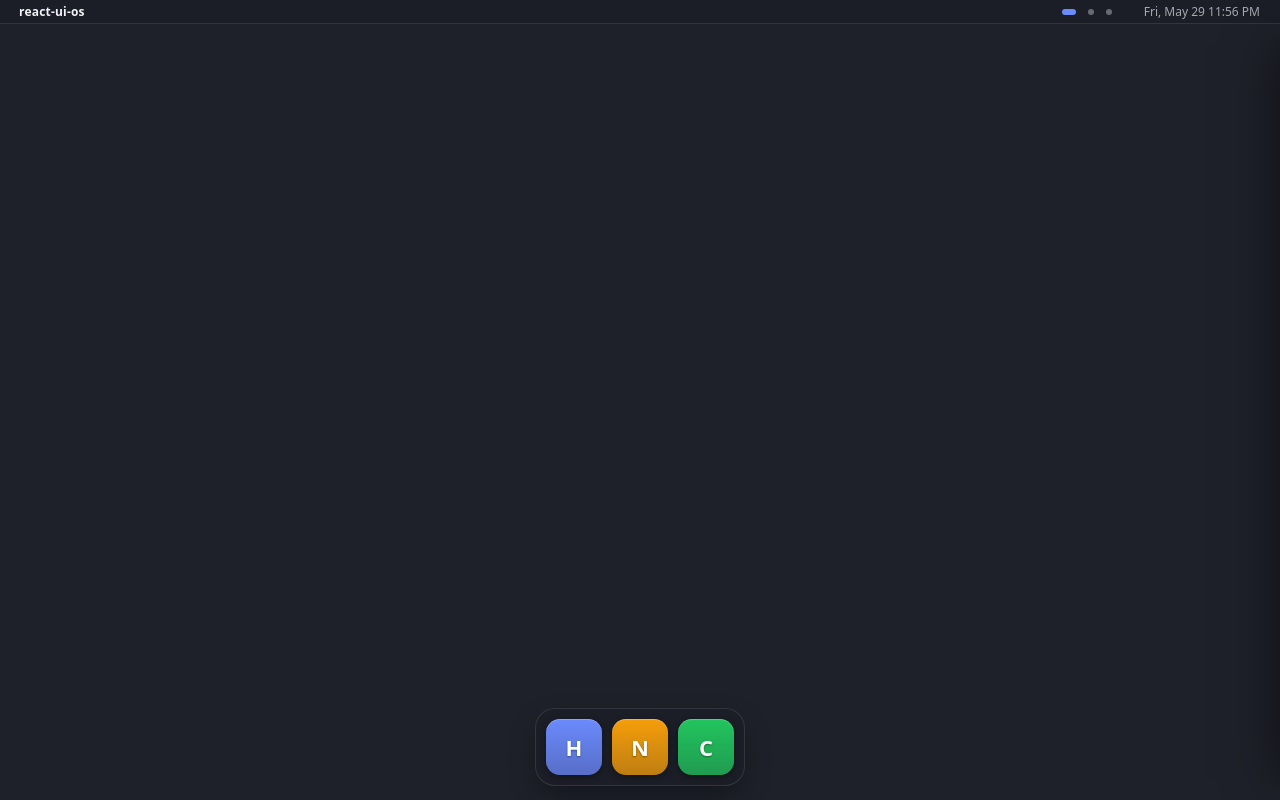
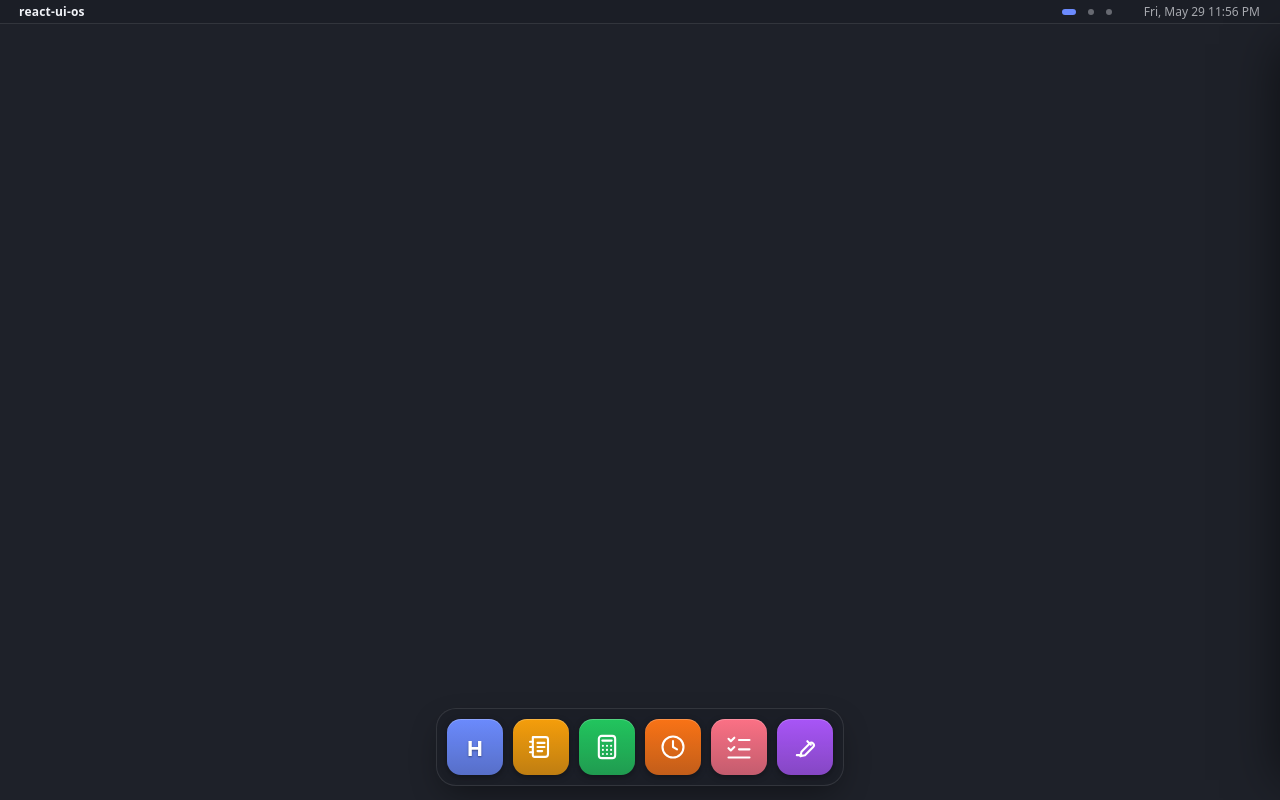
Before and after one commit to saschb2b/react-ui-os, a React (Vite) app in the folder apps/playground/: page / in a window 1280 px wide. Built offline with nearby package versions, Linux system fonts and the light colour scheme.

Commit message:
feat(playground): wire the new default apps into the dock
Registers Notes, Calculator, Clock, Reminders, and Sketch in the app registry next to Hello, replacing the Notes and Calculator placeholders. One App object lights up the dock, menu bar, Spotlight, and keyboard shortcuts.

```diff
--- a/apps/playground/src/App.tsx
+++ b/apps/playground/src/App.tsx
@@ -6,6 +6,11 @@ import { createMintablesTheme } from "@react-ui-os/theme-mintables";
 import { createSaasTheme } from "@react-ui-os/theme-saas";
 import { addRecent, hasRecents } from "./recents";
 import { RecentsFolder } from "./RecentsFolder";
+import { calculatorApp } from "./apps/calculator";
+import { notesApp } from "./apps/notes";
+import { clockApp } from "./apps/clock";
+import { remindersApp } from "./apps/reminders";
+import { sketchApp } from "./apps/sketch";
 
 // Register the Recents system window once at module load. The desktop
 // icon for it surfaces only when `hasRecents(storage)` returns true, so
@@ -83,30 +88,6 @@ function HelloContent({ focused }: { focused: boolean }) {
   );
 }
 
-function NotesContent() {
-  return (
-    <div>
-      <h2 style={{ margin: "0 0 8px" }}>Notes</h2>
-      <p style={{ margin: 0, opacity: 0.78 }}>
-        Plain notes app. Open me by clicking my dock tile, by pressing <kbd>Cmd-2</kbd>,
-        or by typing "notes" into Spotlight.
-      </p>
-    </div>
-  );
-}
-
-function CalculatorContent() {
-  return (
-    <div>
-      <h2 style={{ margin: "0 0 8px" }}>Calculator</h2>
-      <p style={{ margin: 0, opacity: 0.78 }}>
-        Three apps gives Spotlight something to search. Try <kbd>Cmd-K</kbd> then
-        "calc".
-      </p>
-    </div>
-  );
-}
-
 const apps: OsApp[] = [
   {
     id: "hello",
@@ -116,22 +97,11 @@ const apps: OsApp[] = [
     content: HelloContent,
     defaultBounds: { w: 580, h: 460 },
   },
-  {
-    id: "notes",
-    name: "Notes",
-    tagline: "Plain-text scratchpad",
-    accent: "#f59e0b",
-    content: NotesContent,
-    defaultBounds: { w: 480, h: 300 },
-  },
-  {
-    id: "calculator",
-    name: "Calculator",
-    tagline: "Arithmetic and conversions",
-    accent: "#22c55e",
-    content: CalculatorContent,
-    defaultBounds: { w: 320, h: 360 },
-  },
+  notesApp,
+  calculatorApp,
+  clockApp,
+  remindersApp,
+  sketchApp,
 ];
 
 type ThemeChoice = "default" | "mintables" | "saas";
```
